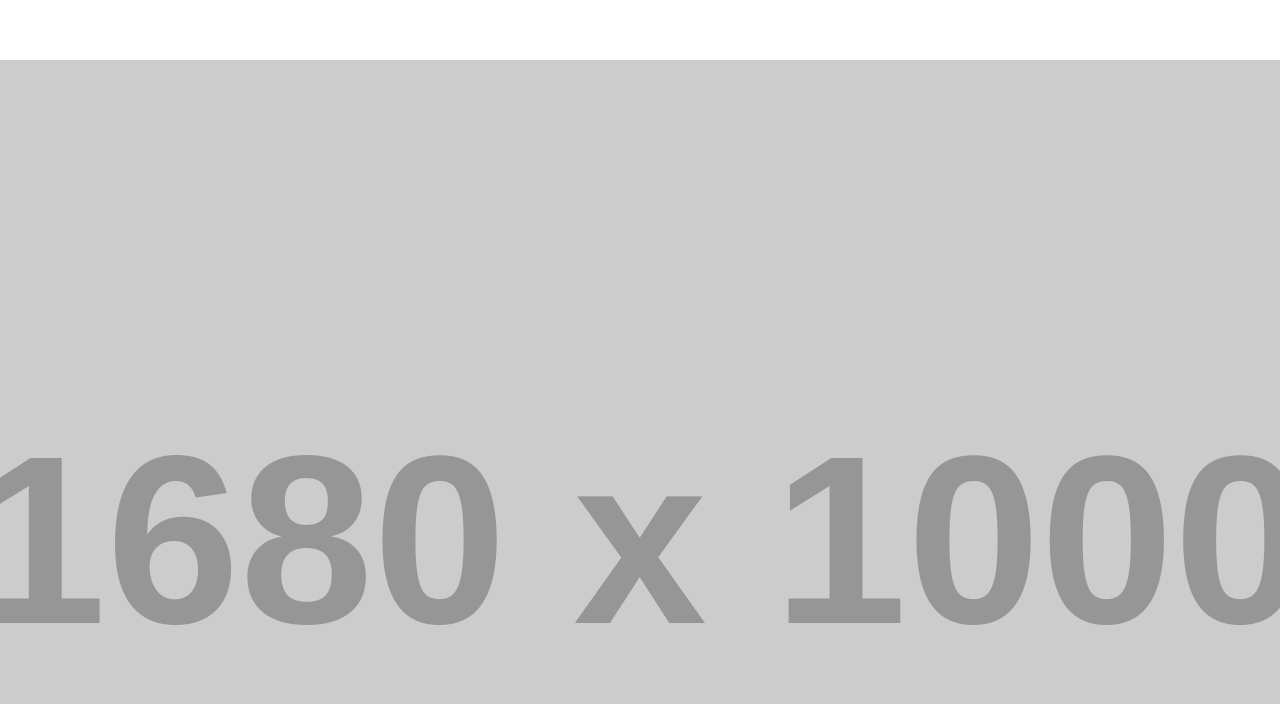
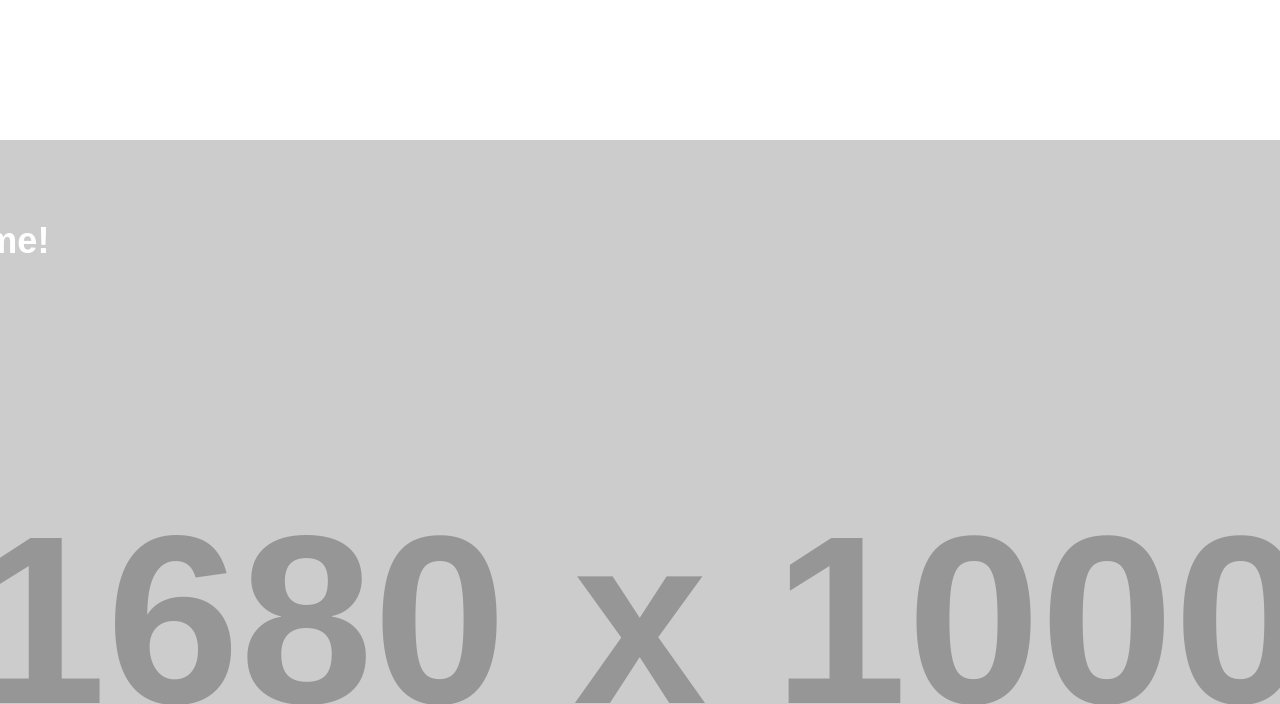
Before and after one commit to Ria-0919/Ria-0919.github.io, a plain HTML site: page index.html in a window 1280 px wide. Shown: the part 240-944 px from the top of the page. Drawn offline with Linux system fonts and the light colour scheme; placeholder pictures from the web are drawn by us.

Commit message:
Update styles.css

```diff
--- a/styles.css
+++ b/styles.css
@@ -46,8 +46,8 @@ body {
     align-items: center;
     justify-content: center;
     margin-bottom: 10em;
-    margin: 0px 0; /* 위쪽과 아래쪽에 20px의 여백 */
-    padding: 20px; /* 내부 여백 */
+    margin: 5em 0; /* 위쪽과 아래쪽에 20px의 여백 */
+    padding: 5em; /* 내부 여백 */
 }
 
 /* 섹션 배경 스타일 */
@@ -58,7 +58,7 @@ body {
     background-size: cover;
     background-position: center;
     background-repeat: no-repeat;
-    padding: 10px;
+    padding: 5em;
     color: white;
 }
 
```
